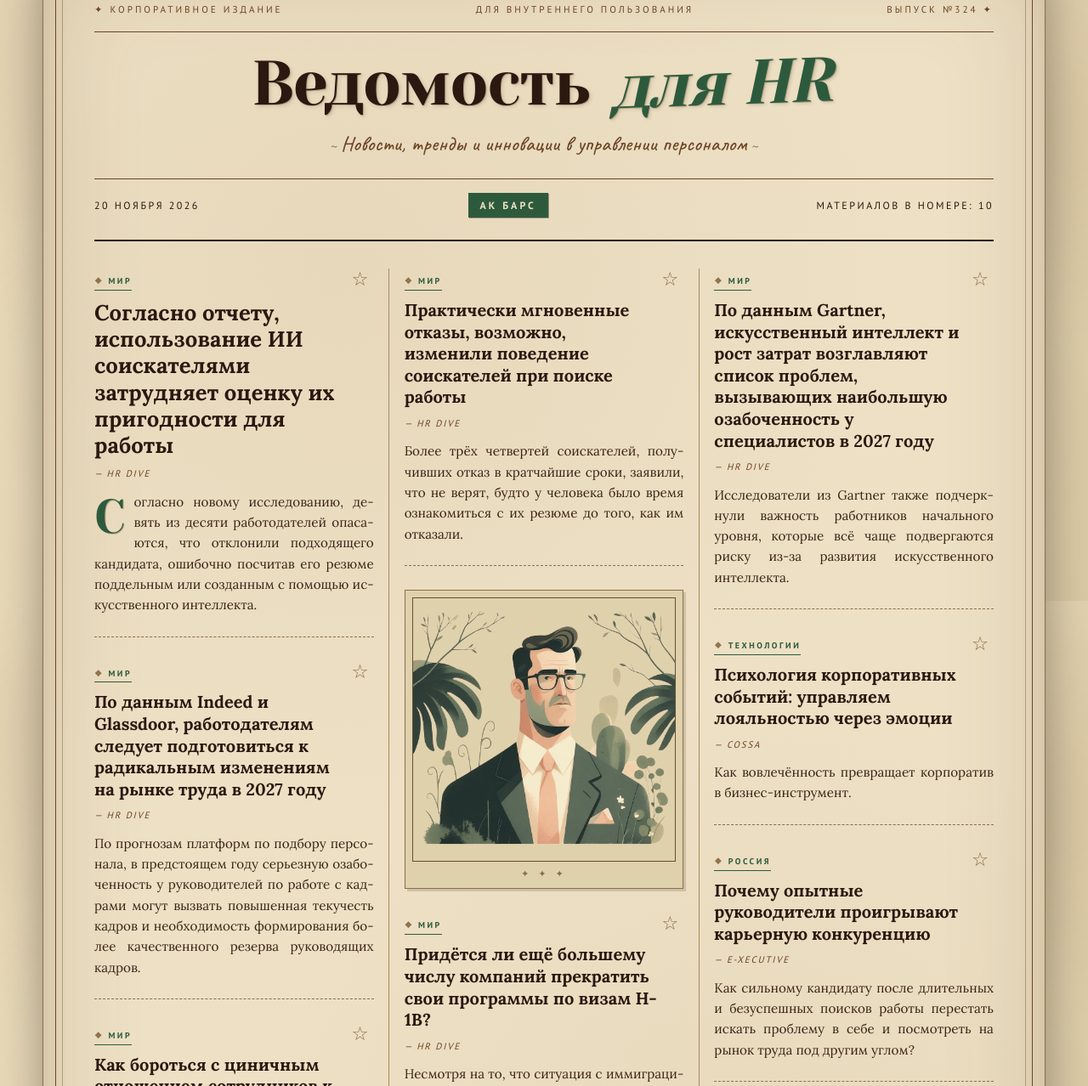
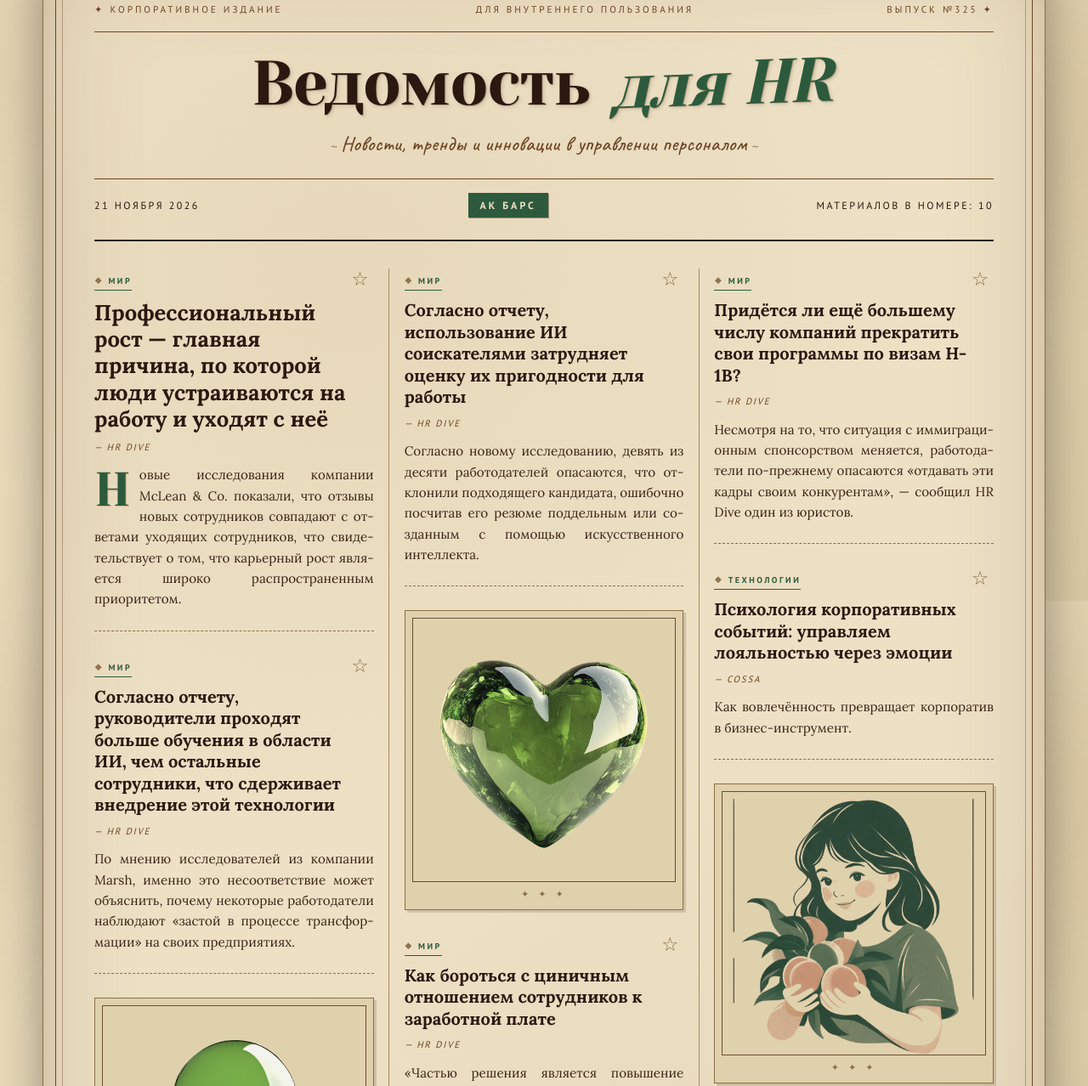
Before and after one commit to Yana170609/hr-daily, a plain HTML site: page index.html in a window 1280 px wide. Shown: the part 93-1371 px from the top of the page at 85% size. Drawn offline with Linux system fonts and the light colour scheme.

Commit message:
deploy: 9d83408612e45df5c77ed3d15ea316f94dce62f9

```diff
--- a/index.html
+++ b/index.html
@@ -211,12 +211,12 @@
             <div class="top-line">
                 <span>Корпоративное издание</span>
                 <span>Для внутреннего пользования</span>
-                <span>Выпуск №324</span>
+                <span>Выпуск №325</span>
             </div>
             <h1>Ведомость <span class="accent">для HR</span></h1>
             <div class="tagline">Новости, тренды и инновации в управлении персоналом</div>
             <div class="bottom-line">
-                <span>20 ноября 2026</span>
+                <span>21 ноября 2026</span>
                 <span class="issue">АК БАРС</span>
                 <span>Материалов в номере: 10</span>
             </div>
@@ -227,16 +227,36 @@
 
 
                 <article class="article lead"
-                         data-id="https://www.hrdive.com/news/job-candidates-ai-usage-is-obscuring-their-viability-report-finds/875232/"
-                         data-title="Согласно отчету, использование ИИ соискателями затрудняет оценку их пригодности для работы"
+                         data-id="https://www.hrdive.com/news/career-development-top-reason-people-apply-for-and-leave-jobs/875351/"
+                         data-title="Профессиональный рост — главная причина, по которой люди устраиваются на работу и уходят с неё"
                          data-source="HR Dive"
-                         data-link="https://www.hrdive.com/news/job-candidates-ai-usage-is-obscuring-their-viability-report-finds/875232/">
+                         data-link="https://www.hrdive.com/news/career-development-top-reason-people-apply-for-and-leave-jobs/875351/">
                     <button class="fav-btn" type="button" title="Добавить в избранное" aria-label="Добавить в избранное">☆</button>
                     <span class="category">Мир</span>
-                    <h3><a href="https://www.hrdive.com/news/job-candidates-ai-usage-is-obscuring-their-viability-report-finds/875232/" target="_blank" rel="noopener">Согласно отчету, использование ИИ соискателями затрудняет оценку их пригодности для работы</a></h3>
+                    <h3><a href="https://www.hrdive.com/news/career-development-top-reason-people-apply-for-and-leave-jobs/875351/" target="_blank" rel="noopener">Профессиональный рост — главная причина, по которой люди устраиваются на работу и уходят с неё</a></h3>
                     <div class="source">HR Dive</div>
-                    <p class="summary">Согласно новому исследованию, девять из десяти работодателей опасаются, что отклонили подходящего кандидата, ошибочно посчитав его резюме поддельным или созданным с помощью искусственного интеллекта.</p>
+                    <p class="summary">Новые исследования компании McLean &amp; Co. показали, что отзывы новых сотрудников совпадают с ответами уходящих сотрудников, что свидетельствует о том, что карьерный рост является широко распространенным приоритетом.</p>
                 </article>
+
+
+
+                <article class="article "
+                         data-id="https://www.hrdive.com/news/executives-get-more-ai-training-than-other-workers-hurting-adoption/875395/"
+                         data-title="Согласно отчету, руководители проходят больше обучения в области ИИ, чем остальные сотрудники, что сдерживает внедрение этой технологии"
+                         data-source="HR Dive"
+                         data-link="https://www.hrdive.com/news/executives-get-more-ai-training-than-other-workers-hurting-adoption/875395/">
+                    <button class="fav-btn" type="button" title="Добавить в избранное" aria-label="Добавить в избранное">☆</button>
+                    <span class="category">Мир</span>
+                    <h3><a href="https://www.hrdive.com/news/executives-get-more-ai-training-than-other-workers-hurting-adoption/875395/" target="_blank" rel="noopener">Согласно отчету, руководители проходят больше обучения в области ИИ, чем остальные сотрудники, что сдерживает внедрение этой технологии</a></h3>
+                    <div class="source">HR Dive</div>
+                    <p class="summary">По мнению исследователей из компании Marsh, именно это несоответствие может объяснить, почему некоторые работодатели наблюдают «застой в процессе трансформации» на своих предприятиях.</p>
+                </article>
+
+
+
+                <figure class="inline-image">
+                    <img src="images/смелость делать новое.PNG" alt="Иллюстрация" loading="lazy">
+                </figure>
 
 
 
@@ -251,6 +271,26 @@
                     <div class="source">HR Dive</div>
                     <p class="summary">По прогнозам платформ по подбору персонала, в предстоящем году серьезную озабоченность у руководителей по работе с кадрами могут вызвать повышенная текучесть кадров и необходимость формирования более качественного резерва руководящих кадров.</p>
                 </article>
+
+
+
+                <article class="article "
+                         data-id="https://www.hrdive.com/news/job-candidates-ai-usage-is-obscuring-their-viability-report-finds/875232/"
+                         data-title="Согласно отчету, использование ИИ соискателями затрудняет оценку их пригодности для работы"
+                         data-source="HR Dive"
+                         data-link="https://www.hrdive.com/news/job-candidates-ai-usage-is-obscuring-their-viability-report-finds/875232/">
+                    <button class="fav-btn" type="button" title="Добавить в избранное" aria-label="Добавить в избранное">☆</button>
+                    <span class="category">Мир</span>
+                    <h3><a href="https://www.hrdive.com/news/job-candidates-ai-usage-is-obscuring-their-viability-report-finds/875232/" target="_blank" rel="noopener">Согласно отчету, использование ИИ соискателями затрудняет оценку их пригодности для работы</a></h3>
+                    <div class="source">HR Dive</div>
+                    <p class="summary">Согласно новому исследованию, девять из десяти работодателей опасаются, что отклонили подходящего кандидата, ошибочно посчитав его резюме поддельным или созданным с помощью искусственного интеллекта.</p>
+                </article>
+
+
+
+                <figure class="inline-image">
+                    <img src="images/Ответственность за результат.PNG" alt="Иллюстрация" loading="lazy">
+                </figure>
 
 
 
@@ -283,26 +323,6 @@
 
 
                 <article class="article "
-                         data-id="https://www.hrdive.com/news/near-instant-rejections-may-have-changed-job-search-behavior/875085/"
-                         data-title="Практически мгновенные отказы, возможно, изменили поведение соискателей при поиске работы"
-                         data-source="HR Dive"
-                         data-link="https://www.hrdive.com/news/near-instant-rejections-may-have-changed-job-search-behavior/875085/">
-                    <button class="fav-btn" type="button" title="Добавить в избранное" aria-label="Добавить в избранное">☆</button>
-                    <span class="category">Мир</span>
-                    <h3><a href="https://www.hrdive.com/news/near-instant-rejections-may-have-changed-job-search-behavior/875085/" target="_blank" rel="noopener">Практически мгновенные отказы, возможно, изменили поведение соискателей при поиске работы</a></h3>
-                    <div class="source">HR Dive</div>
-                    <p class="summary">Более трёх четвертей соискателей, получивших отказ в кратчайшие сроки, заявили, что не верят, будто у человека было время ознакомиться с их резюме до того, как им отказали.</p>
-                </article>
-
-
-
-                <figure class="inline-image">
-                    <img src="images/magnific_xSihb03jfW-removebg-preview.png" alt="Иллюстрация" loading="lazy">
-                </figure>
-
-
-
-                <article class="article "
                          data-id="https://www.hrdive.com/news/will-more-companies-need-to-end-their-h-1b-visa-programs/875067/"
                          data-title="Придётся ли ещё большему числу компаний прекратить свои программы по визам H-1B?"
                          data-source="HR Dive"
@@ -312,26 +332,6 @@
                     <h3><a href="https://www.hrdive.com/news/will-more-companies-need-to-end-their-h-1b-visa-programs/875067/" target="_blank" rel="noopener">Придётся ли ещё большему числу компаний прекратить свои программы по визам H-1B?</a></h3>
                     <div class="source">HR Dive</div>
                     <p class="summary">Несмотря на то, что ситуация с иммиграционным спонсорством меняется, работодатели по-прежнему опасаются «отдавать эти кадры своим конкурентам», — сообщил HR Dive один из юристов.</p>
-                </article>
-
-
-
-                <figure class="inline-image">
-                    <img src="images/magnific_Bh52ZWBoQR-removebg-preview.png" alt="Иллюстрация" loading="lazy">
-                </figure>
-
-
-
-                <article class="article "
-                         data-id="https://www.hrdive.com/news/ai-transformation-workplace-talent-strategy-2027/874988/"
-                         data-title="По данным Gartner, искусственный интеллект и рост затрат возглавляют список проблем, вызывающих наибольшую озабоченность у специалистов в 2027 году"
-                         data-source="HR Dive"
-                         data-link="https://www.hrdive.com/news/ai-transformation-workplace-talent-strategy-2027/874988/">
-                    <button class="fav-btn" type="button" title="Добавить в избранное" aria-label="Добавить в избранное">☆</button>
-                    <span class="category">Мир</span>
-                    <h3><a href="https://www.hrdive.com/news/ai-transformation-workplace-talent-strategy-2027/874988/" target="_blank" rel="noopener">По данным Gartner, искусственный интеллект и рост затрат возглавляют список проблем, вызывающих наибольшую озабоченность у специалистов в 2027 году</a></h3>
-                    <div class="source">HR Dive</div>
-                    <p class="summary">Исследователи из Gartner также подчеркнули важность работников начального уровня, которые всё чаще подвергаются риску из-за развития искусственного интеллекта.</p>
                 </article>
 
 
@@ -350,6 +350,12 @@
 
 
 
+                <figure class="inline-image">
+                    <img src="images/magnific_Bh52ZWBoQR-removebg-preview.png" alt="Иллюстрация" loading="lazy">
+                </figure>
+
+
+
                 <article class="article "
                          data-id="https://www.e-xecutive.ru/career/labormarket/2001052-pochemu-opytnye-rukovoditeli-proigryvaut-karernuu-konkurentsiu?utm_campaign=00_atom_atom&utm_medium=atom&utm_source=rss"
                          data-title="Почему опытные руководители проигрывают карьерную конкуренцию"
@@ -361,12 +367,6 @@
                     <div class="source">E-xecutive</div>
                     <p class="summary">Как сильному кандидату после длительных и безуспешных поисков работы перестать искать проблему в себе и посмотреть на рынок труда под другим углом?</p>
                 </article>
-
-
-
-                <figure class="inline-image">
-                    <img src="images/смелость делать новое.PNG" alt="Иллюстрация" loading="lazy">
-                </figure>
 
 
 
```
